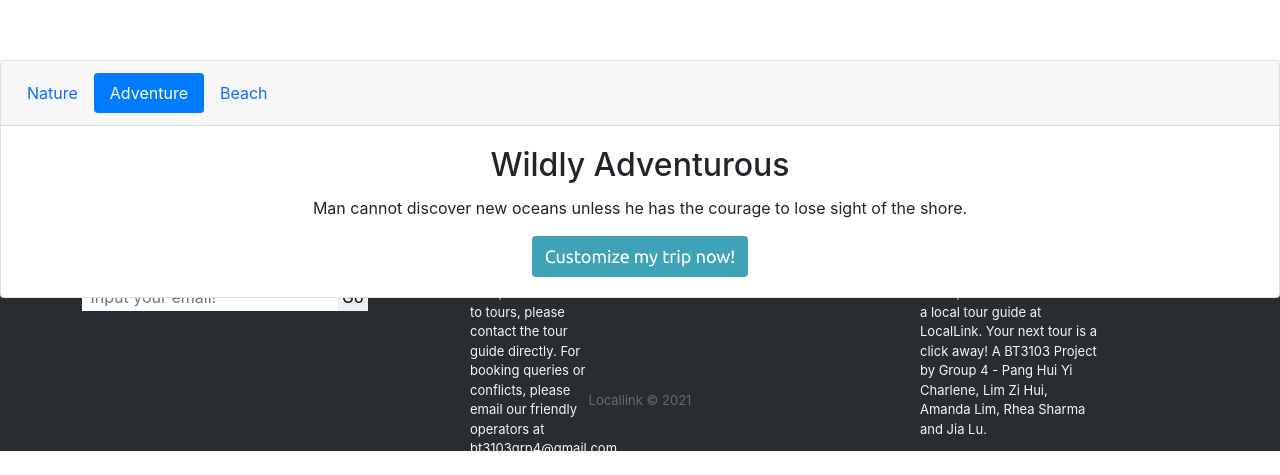
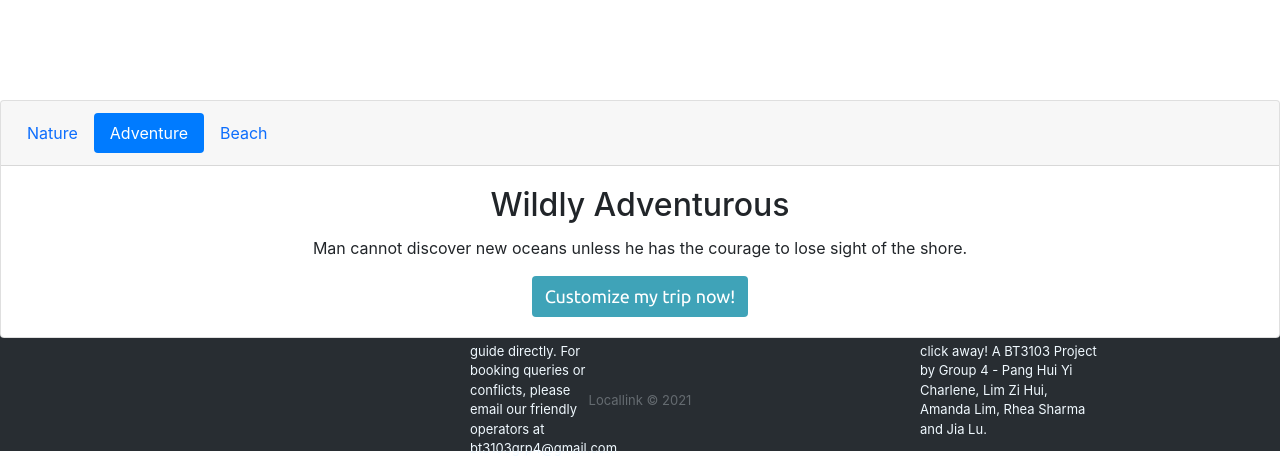
Before and after one commit to bt3103group4/LocalLink, a Vue app: page /listingsadv in a window 1280 px wide. Shown: the part 1188-1663 px from the top of the page. Built offline with nearby package versions, Linux system fonts and the light colour scheme; no server answers; the database is empty; sample sign-in values are in the browser's storage.

Commit message:
solving overlapping of nav and header

```diff
--- a/src/views/ListingsAdv.vue
+++ b/src/views/ListingsAdv.vue
@@ -24,7 +24,7 @@
     </div>
     <br />
     <br />
-    <div class="card text-center">
+    <div class="card text-center" style="top: 40px">
       <div class="card-header">
         <ul class="nav nav-pills card-header-pills">
           <li class="nav-item">
--- a/src/views/ListingsBeach.vue
+++ b/src/views/ListingsBeach.vue
@@ -24,7 +24,7 @@
     </div>
     <br />
     <br />
-    <div class="card text-center">
+    <div class="card text-center" style="top: 40px">
       <div class="card-header">
         <ul class="nav nav-pills card-header-pills">
           <li class="nav-item">
--- a/src/views/ListingsNature.vue
+++ b/src/views/ListingsNature.vue
@@ -23,7 +23,7 @@
     </div>
     <br />
     <br />
-    <div class="card text-center">
+    <div class="card text-center" style="top: 40px">
       <div class="card-header">
         <ul class="nav nav-pills card-header-pills">
           <li class="nav-item">
```
